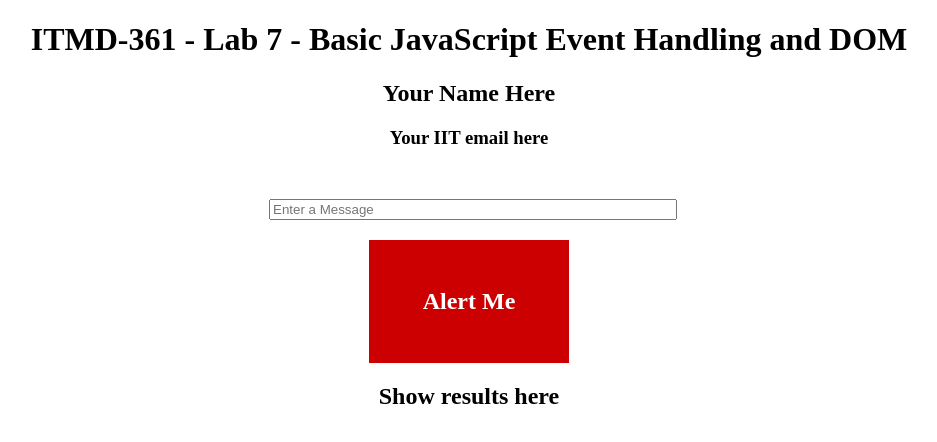
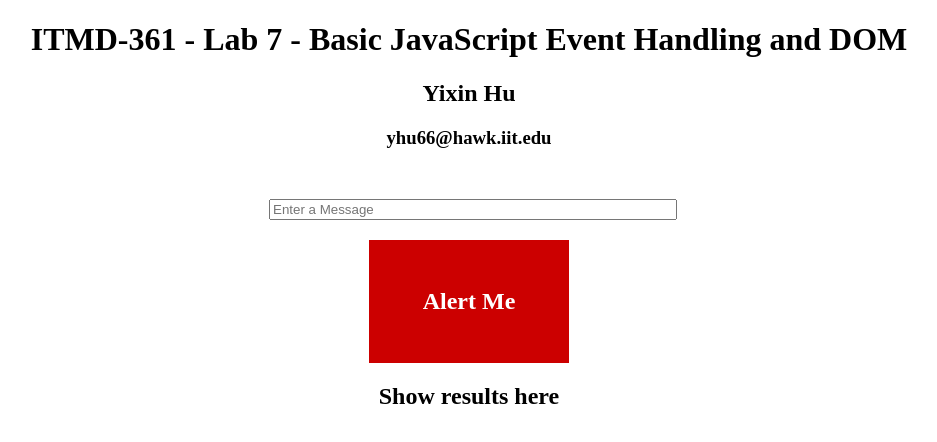
Before and after one commit to yhu66/lab7, a plain HTML site: page index.html in a window 1280 px wide. Shown: the whole page, without its empty margins (171-1108 px from the left). Drawn offline with Linux system fonts and the light colour scheme.

Commit message:
Update index.html

```diff
--- a/index.html
+++ b/index.html
@@ -8,8 +8,8 @@
 </head>
 <body>
   <h1 class="center">ITMD-361 - Lab 7 - Basic JavaScript Event Handling and DOM</h1>
-  <h2 class="center">Your Name Here</h2>
-  <h3 class="center">Your IIT email here</h3>
+  <h2 class="center">Yixin Hu</h2>
+  <h3 class="center">yhu66@hawk.iit.edu</h3>
   <div id="container">
     <input id="entryinput" type="text" name="textentry" placeholder="Enter a Message">
     <div id="entrybutton">Alert Me</div>
```
